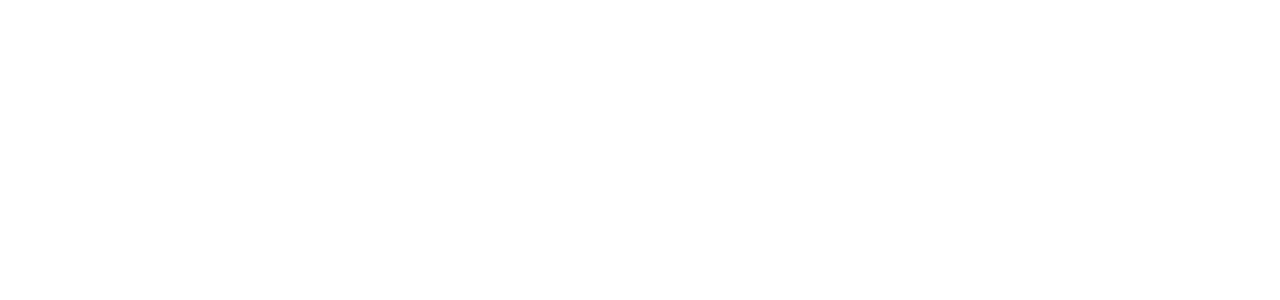
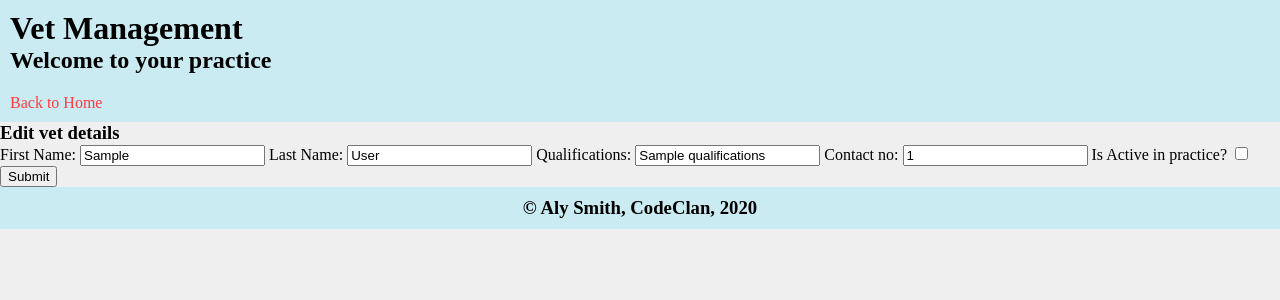
Before and after one commit to JaSmith13/vet_management_project, a Flask app: page /vets/1/edit in a window 1280 px wide. Before the commit the part shown is empty. Shown: the top 300 px of the page. Run offline with Flask 2, Linux system fonts and the light colour scheme; a database or web service that is not in the repository returns one stand-in record (values such as "Sample title"); some libraries are stand-ins or nearby versions.

Commit message:
adds form to edit a vets details and updates the pet if status of vet is changed

```diff
--- a/vet_management/controllers/vets_controller.py
+++ b/vet_management/controllers/vets_controller.py
@@ -35,3 +35,18 @@ def edit_vet(id):
     return render_template("vets/edit.html", vet = vet)
 
 #UPDATE
+@vets_blueprint.route("/vets/<id>", methods=['POST'])
+def update_vet_details(id):
+    #form inputs assigned to variables
+    first_name = request.form['first_name']
+    last_name = request.form['last_name']
+    qualifications = request.form['qualifications']
+    contact_number = request.form['contact_number']
+    #request.form.get('')for checkbox
+    is_active = True if request.form.get('active') else False
+    #vet = Vet(variables as arguments)
+    vet = Vet(first_name, last_name, qualifications, contact_number, is_active, id)
+    #vet_repo.update(vet)
+    vet_repository.update(vet)
+
+    return redirect("/vets")
--- a/vet_management/templates/owners/edit.html
+++ b/vet_management/templates/owners/edit.html
@@ -1,7 +1,7 @@
 {% extends "base.html"%}
 
 {% block content %}
-<h3>Add a new owner</h3>
+<h3>Edit owner details</h3>
 
 <form action="/owners/{{owner.id}}" method="POST">
     <label for="first_name">First Name:</label>
--- a/vet_management/templates/vets/edit.html
+++ b/vet_management/templates/vets/edit.html
@@ -0,0 +1,20 @@
+{% extends "base.html" %}
+
+{% block content %}
+<h3>Edit vet details</h3>
+
+<form action="/vets/{{vet.id}}" method="POST">
+    <label for="first_name">First Name:</label>
+    <input type="text" name="first_name" value="{{vet.first_name}}">
+    <label for="last_name">Last Name:</label>
+    <input type="text" name="last_name" value="{{vet.last_name}}">
+    <label for="qualifications">Qualifications:</label>
+    <input type="text" name="qualifications" value="{{vet.qualifications}}">
+    <label for="contact_number">Contact no:</label>
+    <input type="text" name="contact_number" value="{{vet.contact_number}}">
+    <label for="active">Is Active in practice?</label>
+    <input type="checkbox" name="active" {% if vet.is_active == True %} checked {% endif %}>
+    <input type="submit" value="Submit">
+</form>
+
+{% endblock %}
--- a/vet_management/templates/vets/index.html
+++ b/vet_management/templates/vets/index.html
@@ -8,6 +8,7 @@
         <p><h4>{{vet.first_name}} {{vet.last_name}} {{vet.qualifications}}</h4></p>
         <p>Contact Number: {{vet.contact_number}}</p>
         {% if vet.is_active == False %} <p>ATTENTION: THIS VET IS NO LONGER ACTIVE</p> {% endif %}
+        <a href="/vets/{{vet.id}}/edit"> Edit this info</a>
     </section>
     {% endfor %}
     <a href="/vets/new">Add new vet</a>
```
